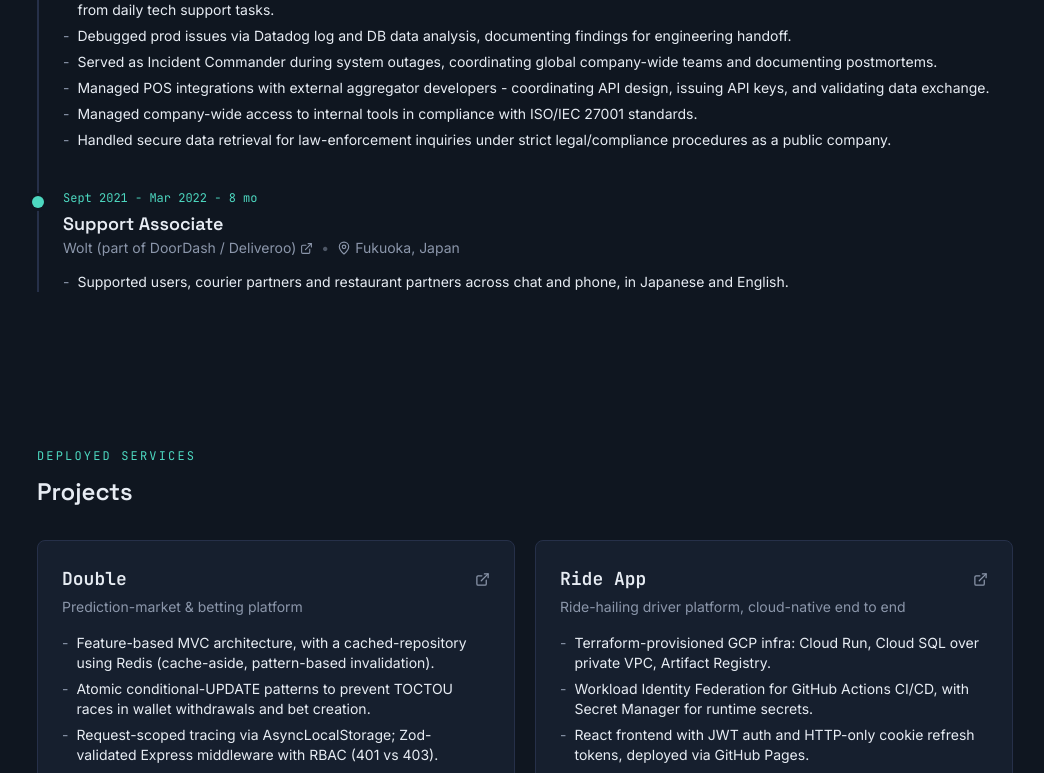
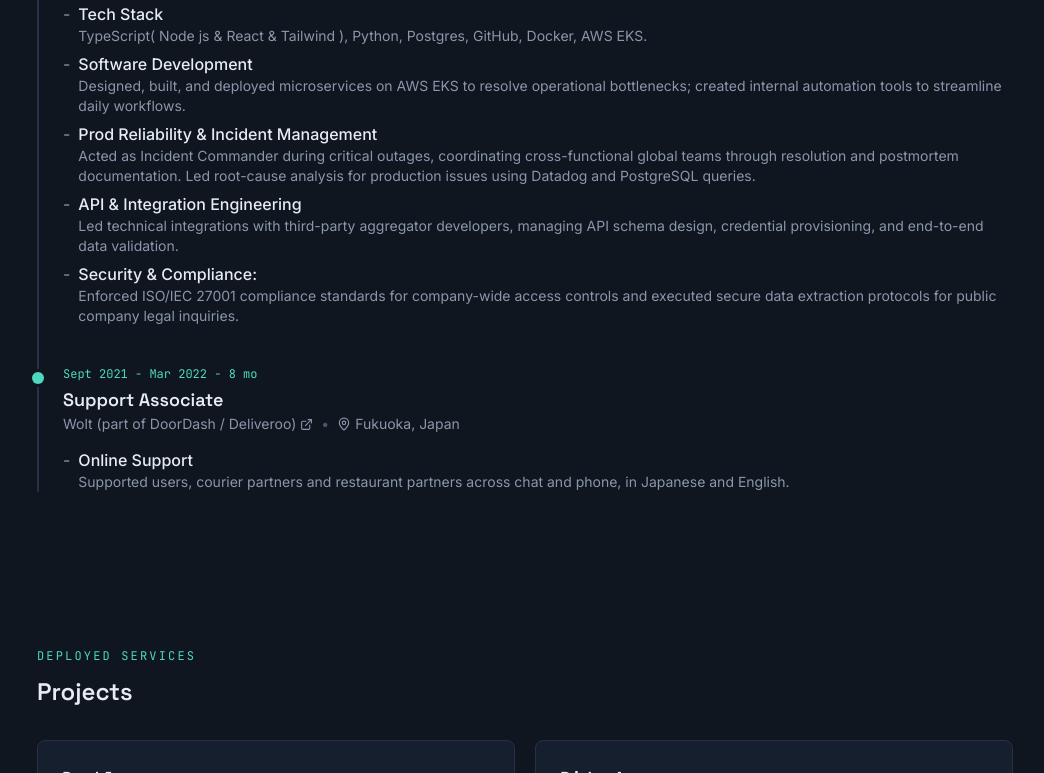
Before and after one commit to hibiki-shibata/hibiki-shibata.github.io, a React (Vite) app: page / in a window 1280 px wide. Shown: the part 1787-2560 px from the top of the page, without its empty margins (115-1159 px from the left). Built offline with nearby package versions, Linux system fonts and the light colour scheme.

Commit message:
Compiled & Ready to Deploy

```diff
--- a/src/components/sections/Experiences.tsx
+++ b/src/components/sections/Experiences.tsx
@@ -12,8 +12,8 @@ const experience = [
         location: 'Tokyo, Japan',
         duration: '1 yr',
         points: [
-            'Tech stack => TypeScript( Node js & Vue ), Postgres, GitLab, Docker, AWS EC2.', ,
-            'Project => Load application & its management system. Full-Stack.', ,
+            { title: 'Tech Stack', content: 'TypeScript( Node js & Vue ), Postgres, GitLab, Docker, AWS EC2.' },
+            { title: 'Project', content: 'Load application & its management system. Full-Stack.' },
         ],
     },
     {
@@ -24,13 +24,11 @@ const experience = [
         location: 'Tokyo, Japan',
         duration: '4 yr',
         points: [
-            'Tech stack => TypeScript( Node js & React & Tailwind ), Python, Postgres, GitHub, Docker, AWS EKS.',
-            'Project => Internal utility tools to automate routine operational tasks. Built & deployed a micro-service to solve oprational issues identified from daily tech support tasks.',
-            'Debugged prod issues via Datadog log and DB data analysis, documenting findings for engineering handoff.',
-            'Served as Incident Commander during system outages, coordinating global company-wide teams and documenting postmortems.',
-            'Managed POS integrations with external aggregator developers - coordinating API design, issuing API keys, and validating data exchange.',
-            'Managed company-wide access to internal tools in compliance with ISO/IEC 27001 standards.',
-            'Handled secure data retrieval for law-enforcement inquiries under strict legal/compliance procedures as a public company.',
+            { title: 'Tech Stack', content: 'TypeScript( Node js & React & Tailwind ), Python, Postgres, GitHub, Docker, AWS EKS.' },
+            { title: 'Software Development', content: 'Designed, built, and deployed microservices on AWS EKS to resolve operational bottlenecks; created internal automation tools to streamline daily workflows.', },
+            { title: 'Prod Reliability & Incident Management', content: 'Acted as Incident Commander during critical outages, coordinating cross-functional global teams through resolution and postmortem documentation. Led root-cause analysis for production issues using Datadog and PostgreSQL queries.', },
+            { title: 'API & Integration Engineering', content: 'Led technical integrations with third-party aggregator developers, managing API schema design, credential provisioning, and end-to-end data validation.', },
+            { title: 'Security & Compliance:', content: 'Enforced ISO/IEC 27001 compliance standards for company-wide access controls and executed secure data extraction protocols for public company legal inquiries.', },
         ],
     },
     {
@@ -41,7 +39,7 @@ const experience = [
         location: 'Fukuoka, Japan',
         duration: '8 mo',
         points: [
-            'Supported users, courier partners and restaurant partners across chat and phone, in Japanese and English.',
+            { title: 'Online Support', content: 'Supported users, courier partners and restaurant partners across chat and phone, in Japanese and English.' },
         ],
     },
 ];
@@ -78,8 +76,14 @@ export default function Experiences() {
 
                             <ul className="space-y-1.5">
                                 {e.points.map((p) => (
-                                    <li key={p} className="text-sm flex gap-2" style={{ color: colors.text }}>
-                                        <span style={{ color: colors.muted }}>-</span>{p}
+                                    <li key={p.title} className="flex gap-2" style={{ color: colors.text }}>
+                                        <span style={{ color: colors.muted }}>-</span>
+                                        <div className="flex flex-col">
+                                            <span className="font-medium">{p.title}</span>
+                                            <span className="text-sm" style={{ color: colors.muted }}>
+                                                {p.content}
+                                            </span>
+                                        </div>
                                     </li>
                                 ))}
                             </ul>
--- a/src/components/sections/Projects.tsx
+++ b/src/components/sections/Projects.tsx
@@ -11,9 +11,10 @@ const projects = [
         stack: ['TypeScript', 'Express', 'PostgreSQL', 'Prisma', 'Redis'],
         href: 'https://github.com/hibiki-shibata/double.backend/blob/main/doc/overview.md',
         points: [
-            'Feature-based MVC architecture, with a cached-repository using Redis (cache-aside, pattern-based invalidation).',
-            'Atomic conditional-UPDATE patterns to prevent TOCTOU races in wallet withdrawals and bet creation.',
-            'Request-scoped tracing via AsyncLocalStorage; Zod-validated Express middleware with RBAC (401 vs 403).',
+            'Architecture: Engineered a high-throughput backend service using TypeScript, Express, and PostgreSQL, designed around a feature-based MVC architecture.',
+            'Concurrency & Race Condition Prevention: Implemented atomic SQL updates and conditional logic to eliminate TOCTOU (Time-of-Check to Time-of-Use) race conditions in financial wallet transactions and bet creations.',
+            'Caching & Performance Optimization: Built a multi-layered caching architecture using Redis and the decorator pattern (Cache-Aside) to significantly reduce database load and query latency.',
+            'Type-Safe ORM & OOP Design: Utilized Prisma ORM with strict Object-Oriented Domain Driven principles to maintain clean data contracts and seamless schema management.',
         ],
     },
     {
@@ -22,9 +23,11 @@ const projects = [
         stack: ['GCP Cloud Run', 'Terraform', 'React(TypeScript)', 'TanStack Query'],
         href: 'https://github.com/hibiki-shibata/ride.driver.backend',
         points: [
-            'Terraform-provisioned GCP infra: Cloud Run, Cloud SQL over private VPC, Artifact Registry.',
-            'Workload Identity Federation for GitHub Actions CI/CD, with Secret Manager for runtime secrets.',
-            'React frontend with JWT auth and HTTP-only cookie refresh tokens, deployed via GitHub Pages.',
+            'Architecture: Built a RESTful MVC backend microservice for a ride-sharing driver platform using Kotlin and Spring Boot.',
+            'Database & Migrations: Designed normalized schemas in PostgreSQL, utilizing Flyway for automated, version-controlled database migrations.',
+            'Cloud: Provisioned cloud resources on GCP(Cloud Run, Cloud SQL) using Terraform-driven IaC.',
+            'CI/CD & DevSecOps: Configured GitHub Actions pipelines leveraging GCP Workload Identity Federation for keyless authentication and Google Secret Manager for secure runtime configurations.',
+            'Security & Auth: Implemented robust security standards featuring stateless JWT authentication with secure HTTP-only cookie refresh mechanics.',
         ],
     },
     {
```
Also changed, not shown: 3 other files (tests, documents, lock files or other folders).
